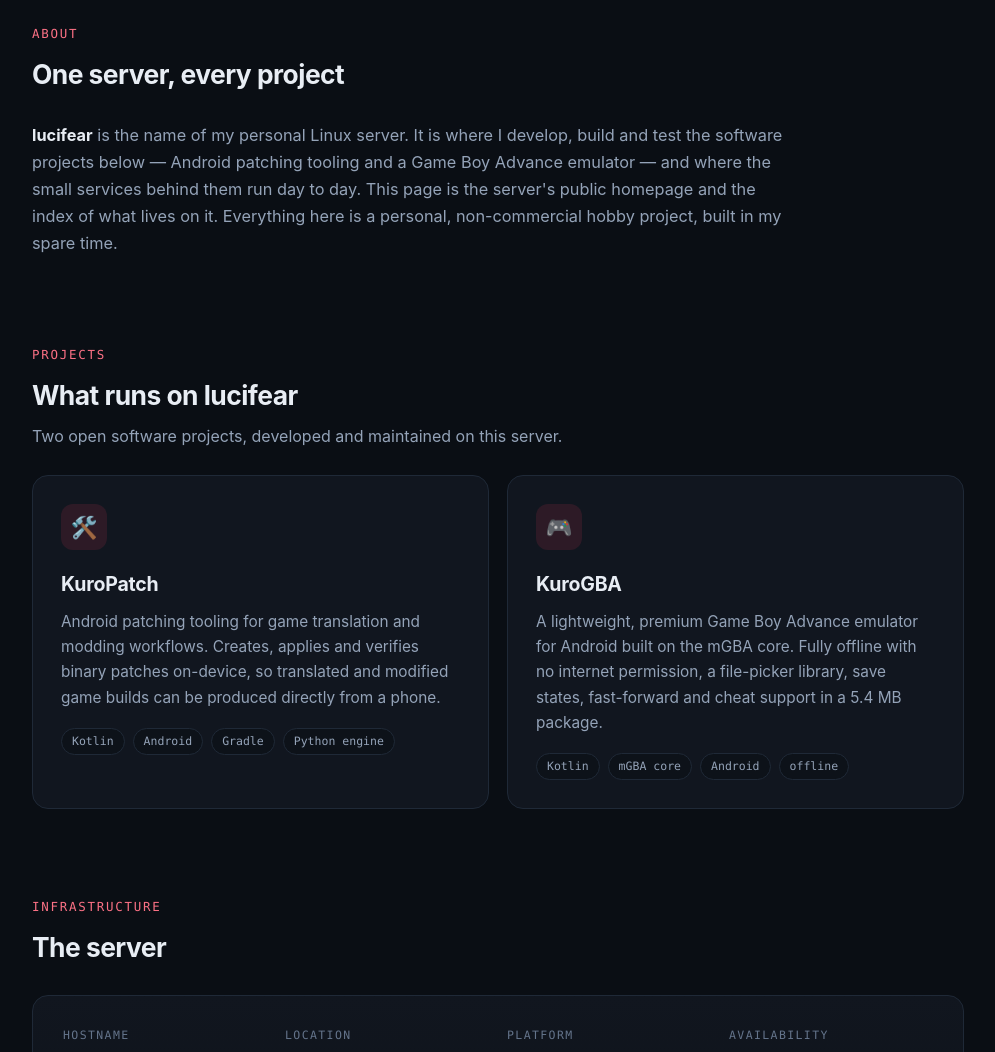
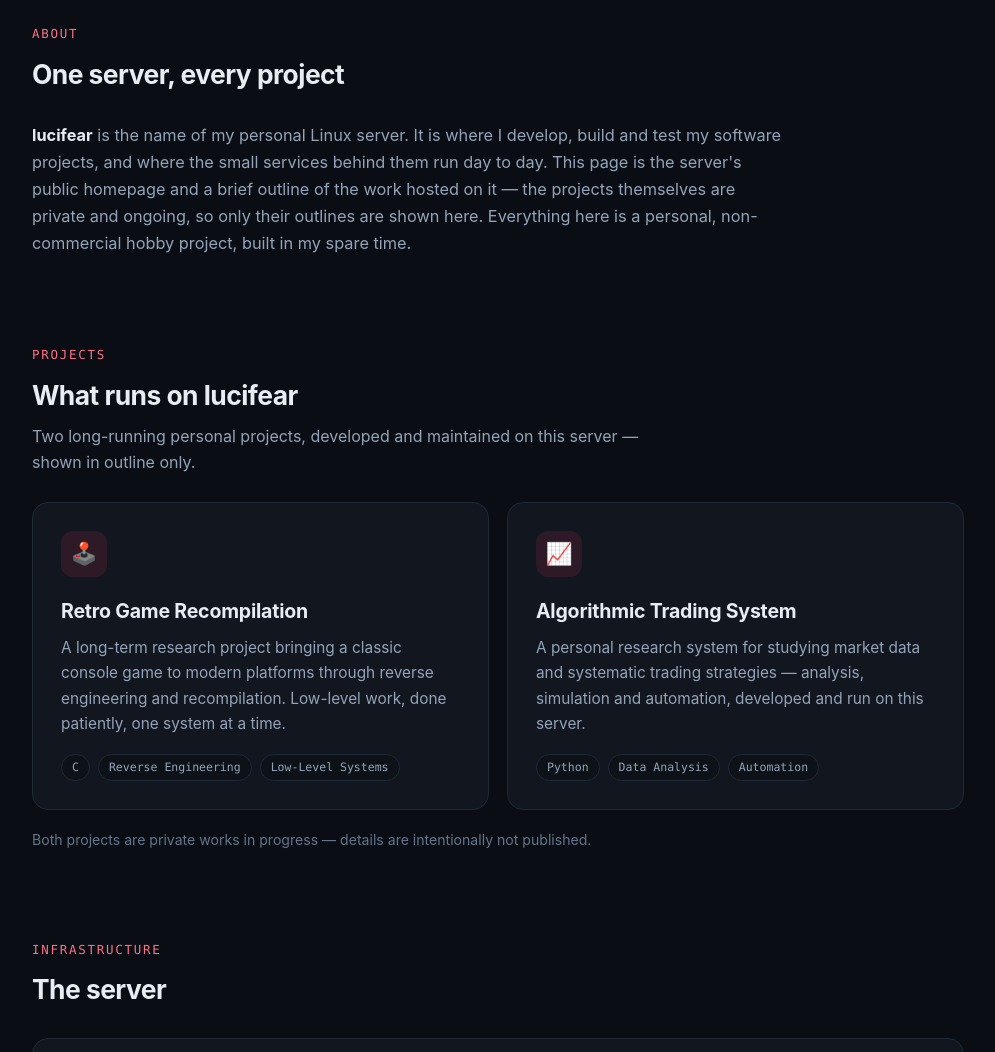
Before and after one commit to kyubiez96/kyubiez96.github.io, a plain HTML site: page index.html in a window 1280 px wide. Shown: the part 560-1612 px from the top of the page, without its empty margins (142-1137 px from the left). Drawn offline with Linux system fonts and the light colour scheme.

Commit message:
Project cards: outline-only recompilation and trading projects

```diff
--- a/index.html
+++ b/index.html
@@ -4,7 +4,7 @@
 <meta charset="utf-8">
 <meta name="viewport" content="width=device-width, initial-scale=1">
 <title>lucifear — Personal Server &amp; Development Projects</title>
-<meta name="description" content="lucifear is a personal server and development homepage: Android tooling, emulation, and software projects built by Kovak in Jakarta, Indonesia.">
+<meta name="description" content="lucifear is a personal server and development homepage: software research and development projects built by Kovak in Jakarta, Indonesia.">
 <style>
   :root{
     --bg:#0a0e14; --bg2:#0d1219; --card:#11161f; --card-hover:#141b27;
@@ -103,8 +103,8 @@
   <header class="hero">
     <div class="status"><span class="pulse"></span> Server online — Jakarta, Indonesia</div>
     <h1>lucifear<span class="accent">.</span></h1>
-    <p class="lead">A personal server and development homepage — home of the Android tooling and
-    emulation projects built and maintained by Kovak.</p>
+    <p class="lead">A personal server and development homepage — home of the software research
+    and development projects built and maintained by Kovak.</p>
     <div class="hero-meta">
       <div class="chip">role <b>personal dev server</b></div>
       <div class="chip">type <b>non-commercial</b></div>
@@ -118,36 +118,38 @@
       <h2>One server, every project</h2>
     </div>
     <p><strong>lucifear</strong> is the name of my personal Linux server. It is where I develop, build
-    and test the software projects below — Android patching tooling and a Game Boy Advance emulator —
-    and where the small services behind them run day to day. This page is the server's public homepage
-    and the index of what lives on it. Everything here is a personal, non-commercial hobby project,
-    built in my spare time.</p>
+    and test my software projects, and where the small services behind them run day to day. This page
+    is the server's public homepage and a brief outline of the work hosted on it — the projects
+    themselves are private and ongoing, so only their outlines are shown here. Everything here is a
+    personal, non-commercial hobby project, built in my spare time.</p>
   </section>
 
   <section id="projects">
     <div class="sec-head">
       <div class="kicker">Projects</div>
       <h2>What runs on lucifear</h2>
-      <p>Two open software projects, developed and maintained on this server.</p>
+      <p>Two long-running personal projects, developed and maintained on this server —
+      shown in outline only.</p>
     </div>
     <div class="grid">
       <div class="card">
-        <div class="icon">🛠️</div>
-        <h3>KuroPatch</h3>
-        <p>Android patching tooling for game translation and modding workflows. Creates, applies and
-        verifies binary patches on-device, so translated and modified game builds can be produced
-        directly from a phone.</p>
-        <div class="tags"><span class="tag">Kotlin</span><span class="tag">Android</span><span class="tag">Gradle</span><span class="tag">Python engine</span></div>
+        <div class="icon">🕹️</div>
+        <h3>Retro Game Recompilation</h3>
+        <p>A long-term research project bringing a classic console game to modern platforms
+        through reverse engineering and recompilation. Low-level work, done patiently,
+        one system at a time.</p>
+        <div class="tags"><span class="tag">C</span><span class="tag">Reverse Engineering</span><span class="tag">Low-Level Systems</span></div>
       </div>
       <div class="card">
-        <div class="icon">🎮</div>
-        <h3>KuroGBA</h3>
-        <p>A lightweight, premium Game Boy Advance emulator for Android built on the mGBA core.
-        Fully offline with no internet permission, a file-picker library, save states, fast-forward
-        and cheat support in a 5.4&nbsp;MB package.</p>
-        <div class="tags"><span class="tag">Kotlin</span><span class="tag">mGBA core</span><span class="tag">Android</span><span class="tag">offline</span></div>
+        <div class="icon">📈</div>
+        <h3>Algorithmic Trading System</h3>
+        <p>A personal research system for studying market data and systematic trading
+        strategies — analysis, simulation and automation, developed and run on this server.</p>
+        <div class="tags"><span class="tag">Python</span><span class="tag">Data Analysis</span><span class="tag">Automation</span></div>
       </div>
     </div>
+    <p style="color:var(--faint);font-size:.88rem;margin-top:18px">Both projects are private works
+    in progress — details are intentionally not published.</p>
   </section>
 
   <section id="server">
```
